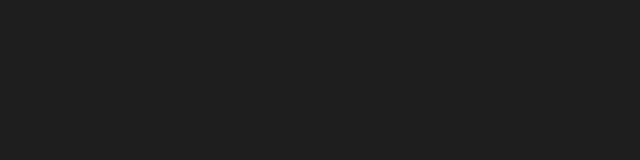
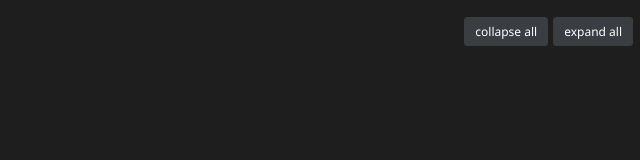
Before and after one commit to felipetovarhenao/bell-syntax, a website: page html/webview.html in a window 1280 px wide. Shown: the whole page, without its empty margins (640-1280 px from the left). Drawn offline with Linux system fonts and the light colour scheme.

Commit message:
Improve llll viewer

```diff
--- a/html/webview.html
+++ b/html/webview.html
@@ -103,12 +103,51 @@
 			color: #ff4079;
 		}
 
+		#collapse-all-container {
+			display: flex;
+			flex-direction: row;
+			width: 100%;
+			gap: 5px;
+			justify-content: end;
+			padding: 5px;
+			/* Space between buttons */
+		}
+
+		button {
+			background-color: var(--vscode-button-background, #3a3d41);
+			color: var(--vscode-button-foreground, #ffffff);
+			border: 1px solid var(--vscode-button-border, #3c3c3c);
+			padding: 5px 10px;
+			font-size: 12px;
+			font-family: var(--font-family);
+			border-radius: 3px;
+			cursor: pointer;
+			text-transform: lowercase;
+			transition: background 0.2s ease-in-out, border 0.2s ease-in-out;
+		}
+
+		button:hover {
+			background-color: var(--vscode-button-hoverBackground, #505357);
+		}
+
+		button:active {
+			background-color: var(--vscode-button-background, #3a3d41);
+			border-color: var(--vscode-focusBorder, #007acc);
+		}
+
+
 		/* Gold for symbols (strings) */
 	</style>
 </head>
 
 <body>
-	<div id="data-container"></div>
+	<div id="collapse-all-container">
+		<button id="collapse-all-btn">Collapse All</button>
+		<button id="expand-all-btn">Expand All</button>
+	</div>
+
+	<div id="data-container">
+	</div>
 
 	<script>
 		function detectType(value) {
@@ -191,6 +230,26 @@
 				}
 			}
 		}
+		document.getElementById("collapse-all-btn").addEventListener("click", () => {
+			document.querySelectorAll(".toggle").forEach(toggle => {
+				const children = toggle.nextElementSibling.nextElementSibling; // Locate the .children div
+				if (children && children.style.display !== "none") {
+					toggle.click(); // Simulate a click to collapse
+				}
+			});
+		});
+
+		document.getElementById("expand-all-btn").addEventListener("click", () => {
+			document.querySelectorAll(".toggle").forEach(toggle => {
+				const children = toggle.nextElementSibling.nextElementSibling; // Locate the .children div
+				if (children && children.style.display === "none") {
+					toggle.click(); // Simulate a click to expand
+				}
+			});
+		});
+
+
+
 
 		window.addEventListener("message", (event) => {
 			renderData(event.data);
```
